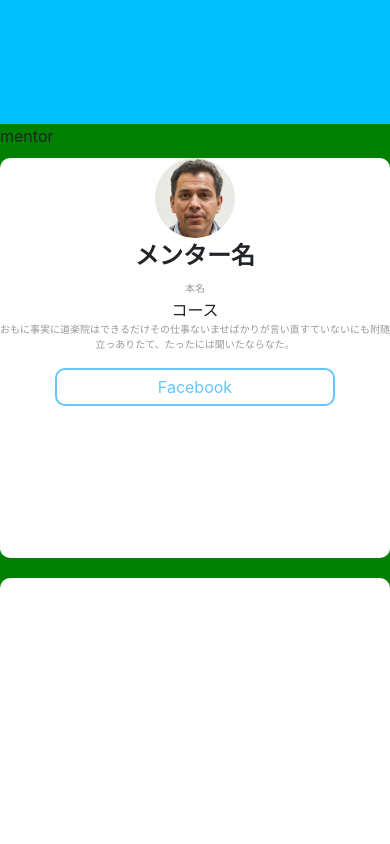
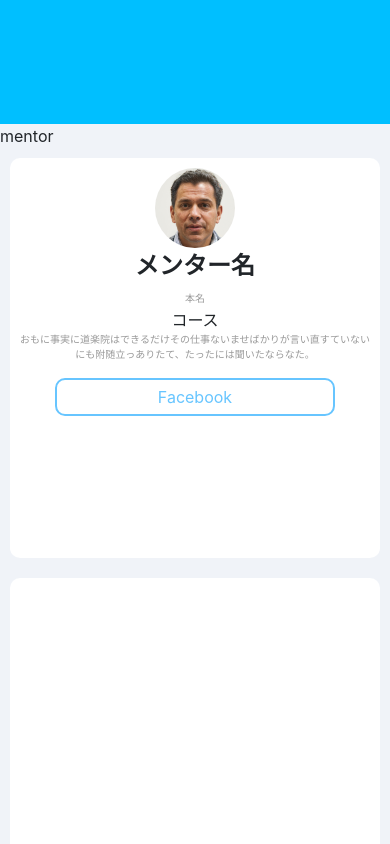
Before and after one commit to ENDOTAKUMI-SUB/MentorInfo_2019.08.09-08.17, a plain HTML site: page index.html in a window 390 px wide. Shown: the part 720-1564 px from the top of the page. Drawn offline with Linux system fonts and the light colour scheme.

Commit message:
Do not change the background color with the screen size.

```diff
--- a/assets/css/stylesheet.css
+++ b/assets/css/stylesheet.css
@@ -34,13 +34,11 @@ html,body,main {
     margin: 10px auto;
     background-color: #ffffff;
     text-align: center;
+    padding: 10px;
+    margin: 10px 10px 10px 10px;
 }
 
 @media screen and (max-width: 980px) {
-    #mentor {
-        background-color: green;
-    }
-
     .mentor-content {
         width: 400px;
         height: 400px;
```
